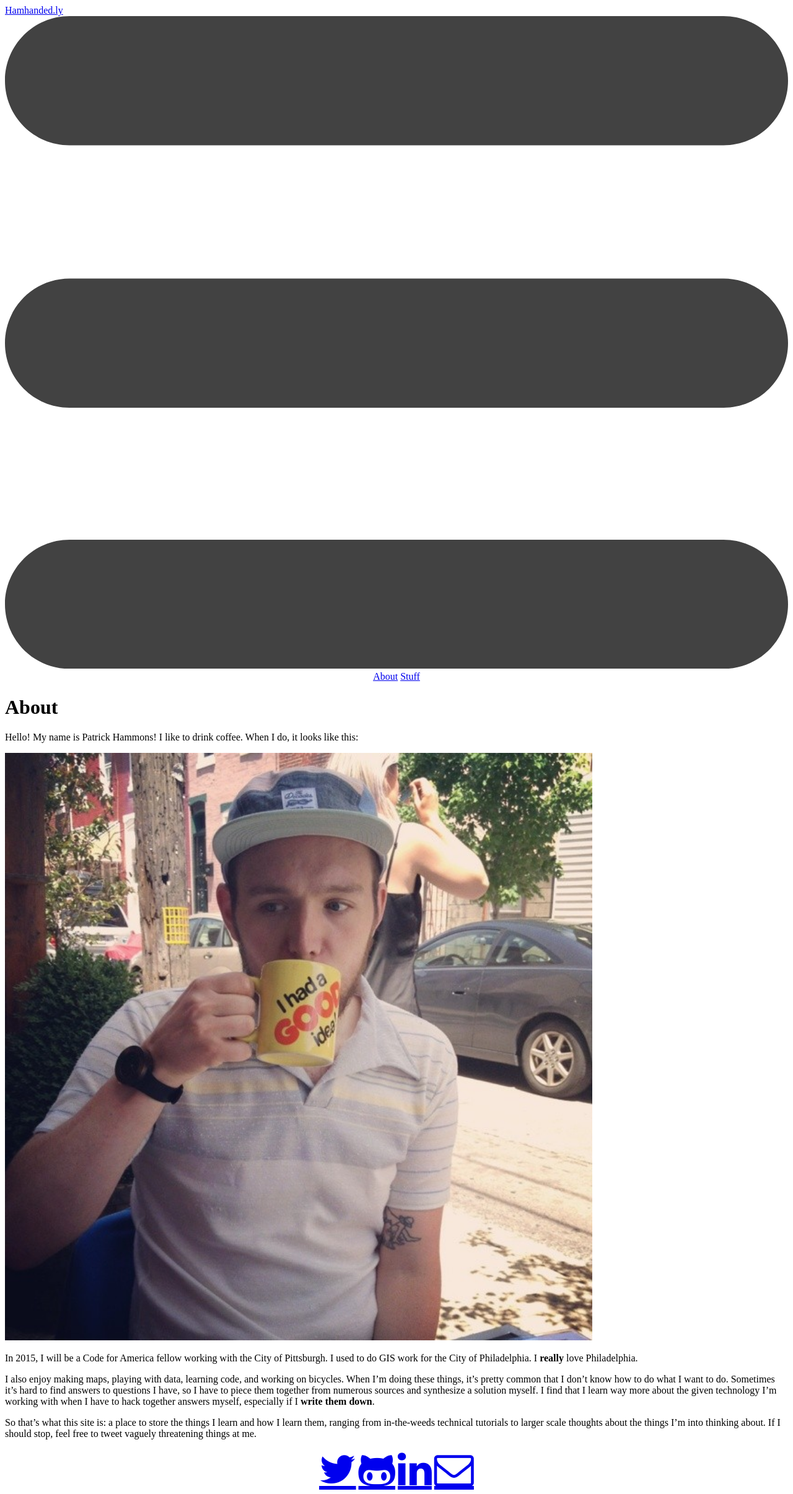
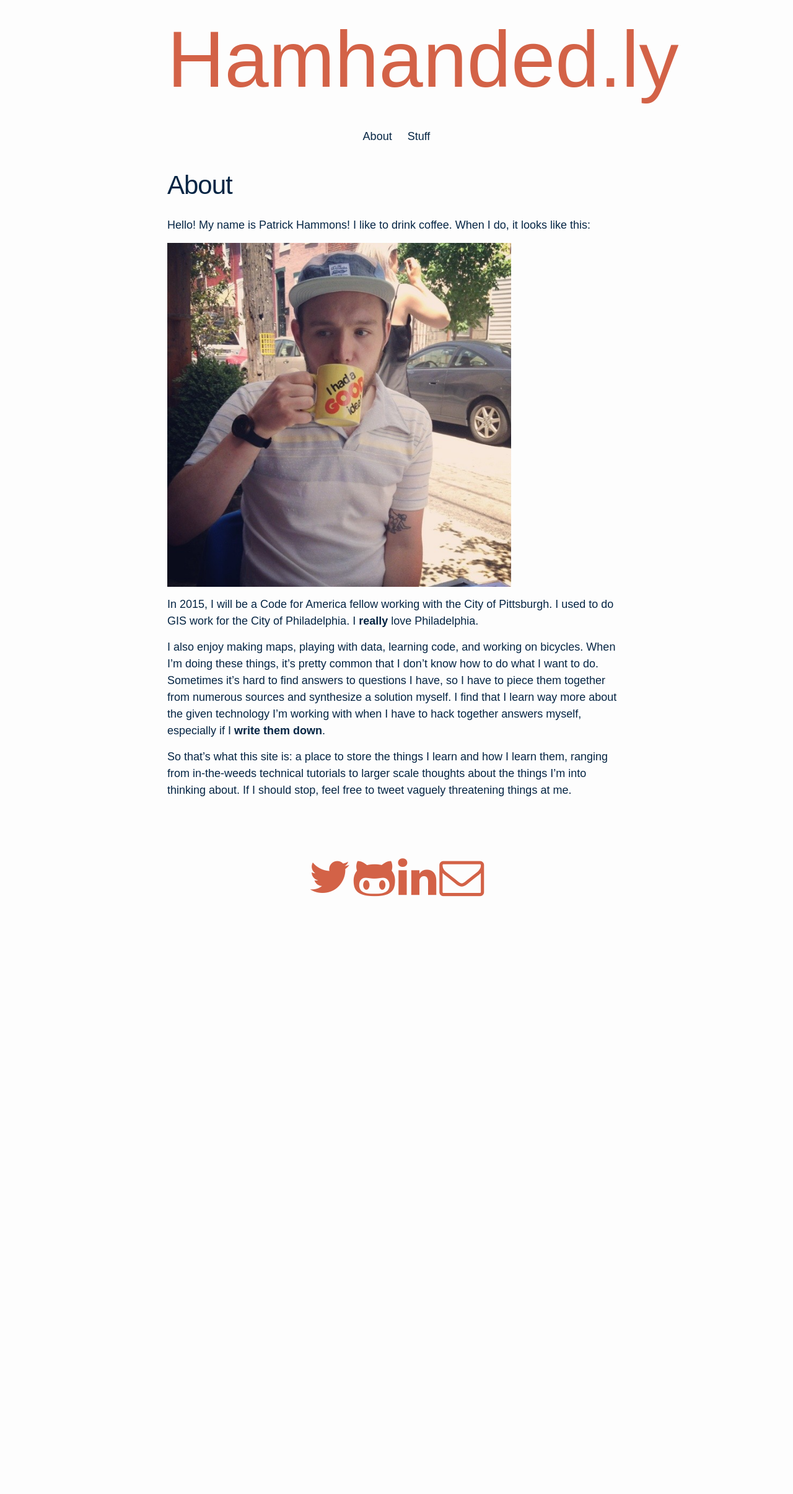
Before and after one commit to hamhands/patrickhammons.com, a Jekyll site: the page built from about.md, in a window 1280 px wide. Shown: the whole page at 62% size. Built offline with Jekyll 4.4.1, drawn with Linux system fonts in a browser that asks for light colours; nearby versions of some CDN libraries; after the commit the page ends 1481 px from its top, so only the background shows below that.

Commit message:
fix refs

```diff
--- a/_includes/head.html
+++ b/_includes/head.html
@@ -8,7 +8,7 @@
     <meta name="description" content="{{ site.description }}">
 	<link href="//maxcdn.bootstrapcdn.com/font-awesome/4.2.0/css/font-awesome.min.css" rel="stylesheet">
 	<link href='http://fonts.googleapis.com/css?family=Josefin+Sans&subset=latin,latin-ext' rel='stylesheet' type='text/css'>
-	<link rel="stylesheet" href="{{ "hamhanded.ly/css/main.css" | prepend: site.baseurl }}">
+	<link rel="stylesheet" href="http://hamhands.github.io/hamhanded.ly/css/main.css">
     <link rel="canonical" href="{{ page.url | replace:'index.html','' | prepend: site.baseurl | prepend: site.url }}">
     <link rel="shortcut icon" href="./favicon.ico" type="image/x-icon">
 </head>
```
Also changed, not shown: 5 other files.
